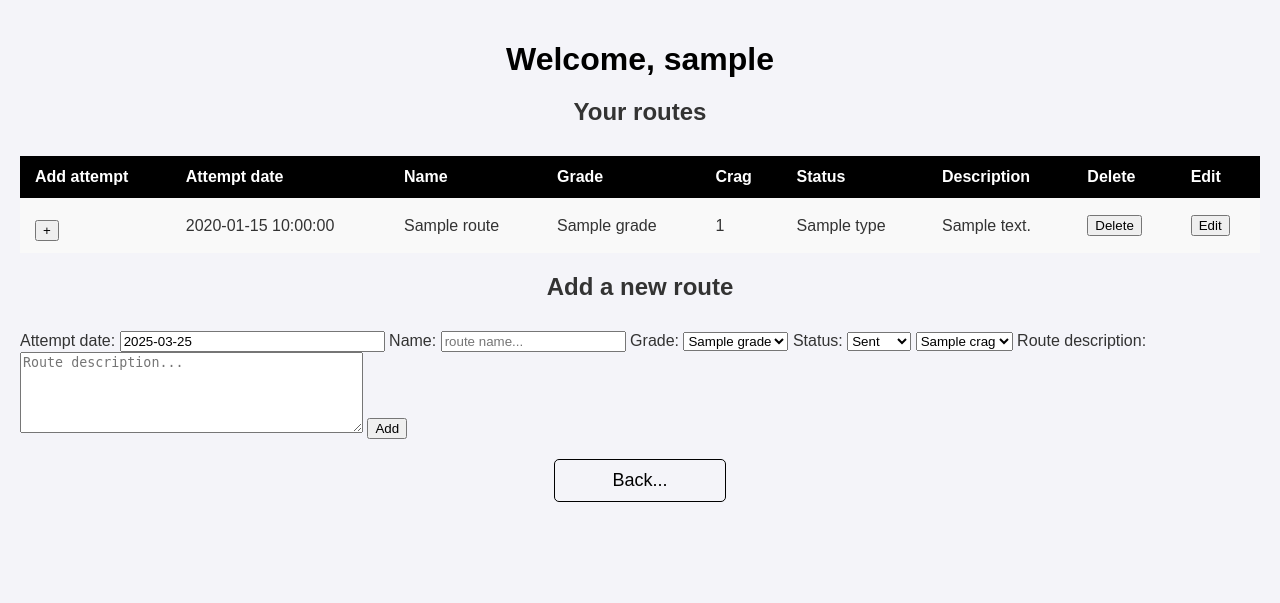
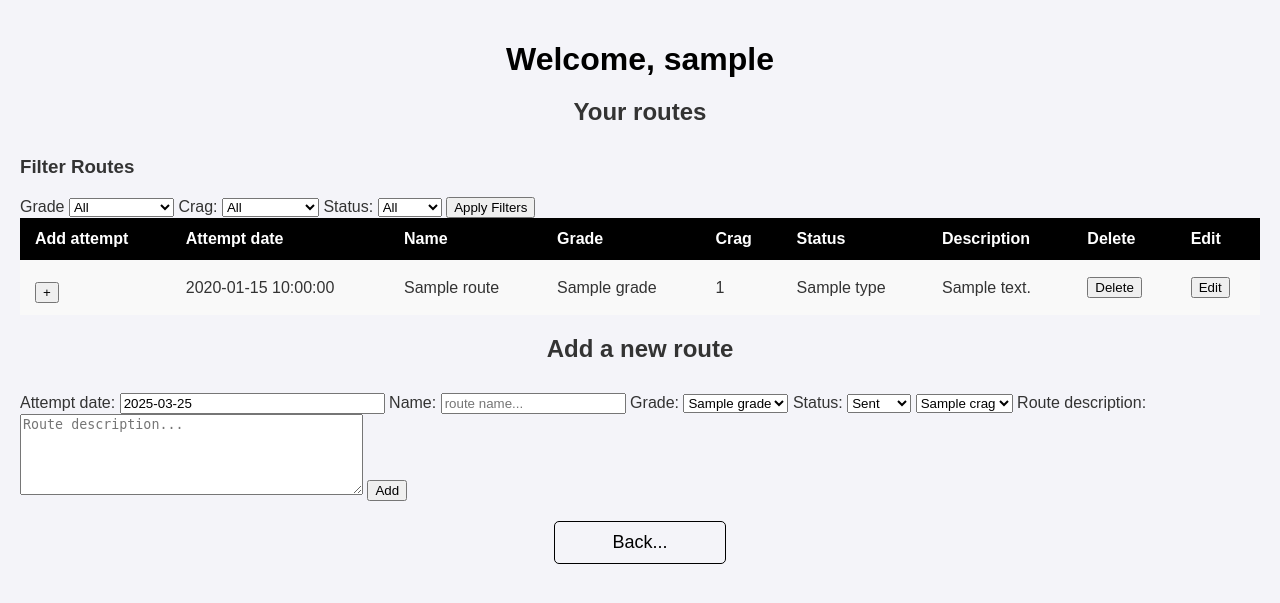
Before and after one commit to gschnirmann/climbAPI, a Flask app: template templates/routes_page.html in a window 1280 px wide. Shown: the top 603 px of the page. Run offline with Flask 3, Linux system fonts and the light colour scheme; the template is opened without the code that fills it: most values are stand-ins (such as "Sample title", 1, 10 or a date in 2020); some libraries are stand-ins or nearby versions.

Commit message:
Filtros funcionando

```diff
--- a/app.py
+++ b/app.py
@@ -423,15 +423,30 @@ def list_sent_routes(user_id):
     routes = []
     grades = []
 
-    type_filter = request.args.get("type")
-    if type_filter:
-        cursor.execute('SELECT * FROM routes WHERE user_id = %s and type = %s', (user_id, type_filter,))
-        result = cursor.fetchall()
-        routes = [dict(row) for row in result]
-    else:
-        cursor.execute('SELECT * FROM routes WHERE user_id = %s', (user_id,))
-        result = cursor.fetchall()
-        routes = [dict(row) for row in result]
+    grade_filter= request.args.get("grade")
+    crag_filter = request.args.get("crag")
+    status_filter = request.args.get("status")
+
+    query = "SELECT * FROM routes WHERE user_id = %s"
+    params = [user_id]
+
+
+    if grade_filter:
+        query += " AND grade = %s"
+        params.append(grade_filter)
+
+    if crag_filter:
+        query += " AND crag_id = %s"
+        params.append(crag_filter)
+
+    if status_filter:
+        query += " AND type = %s"
+        params.append(status_filter)
+
+    cursor.execute(query, params)
+    result = cursor.fetchall()
+    routes = [dict(row) for row in result]
+
 
 
     conn.commit()
--- a/templates/routes_page.html
+++ b/templates/routes_page.html
@@ -10,6 +10,35 @@
 
     <h1>Welcome, {{ username }}</h1>
     <h2>Your routes</h2>
+    <h3>Filter Routes</h3>
+    <form method="GET" action="{{ url_for('list_sent_routes', user_id=user_id)}}">
+        <label for="grade">Grade</label>
+        <select name="grade" id="grade">
+            <option value="">All</option>
+            {% for g in grades %}
+                <option value="{{ g }}">{{ g }}</option>
+            {% endfor %}
+        </select>
+
+        <label for="crag">Crag:</label>
+        <select name="crag" id="crag">
+            <option value="">All</option>
+            {% for c in crags %}
+                <option value="{{ c['crag_id'] }}"> {{ c['cragname'] }} </option>
+            {% endfor %}
+        </select>
+
+        <label for="status">Status:</label>
+        <select name="status" id="status">
+            <option value="">All</option>
+            <option value="sent">Sent</option>
+            <option value="project">Project</option>
+            <option value="wish">Wish</option>
+        </select>
+
+        <button type="submit">Apply Filters</button>
+
+    </form>
 
     <table>
         <thead>
```
